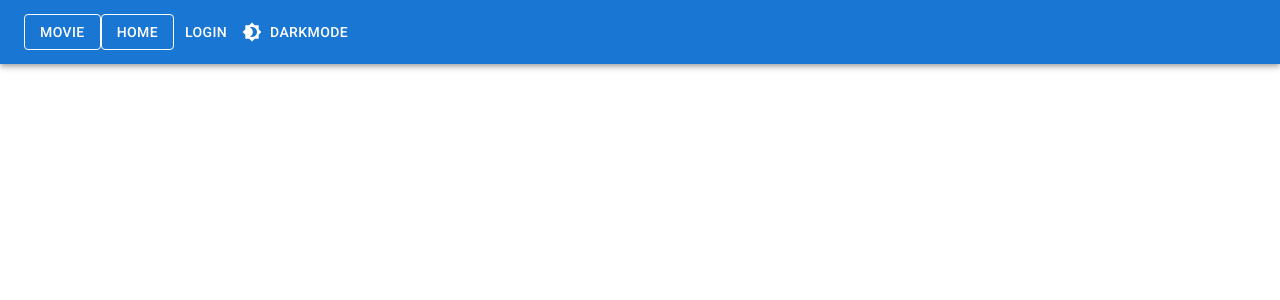
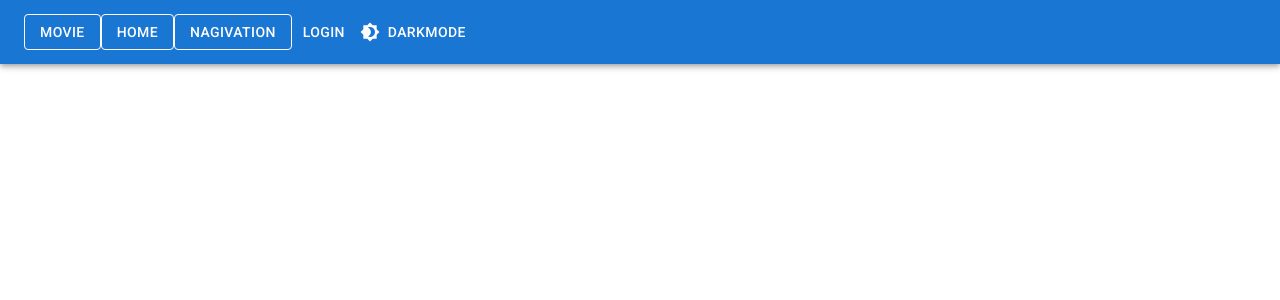
Before and after one commit to kalimuthuC4/Pep_React, a React (Create React App) app: page /portal in a window 1280 px wide. Shown: the top 300 px of the page. Built offline with nearby package versions, Linux system fonts and the light colour scheme.

Commit message:
modified day3

```diff
--- a/src/component/Topbar.js
+++ b/src/component/Topbar.js
@@ -19,6 +19,8 @@ export default function Topbar({mode,setMode}) {
         <Toolbar>
         <Button  variant="outlined" color="inherit" onClick={() => navigate("/portal/addmovie")}>Movie</Button>
           <Button variant="outlined" color="inherit" onClick={() => navigate("/portal/home")}>Home</Button>
+          <Button variant="outlined" color="inherit" onClick={() => navigate("/portal/addmovie")}>Nagivation</Button>
+
           <Button color="inherit">Login</Button>
           <Button
           style={{marginleft:"60%"}}
```
